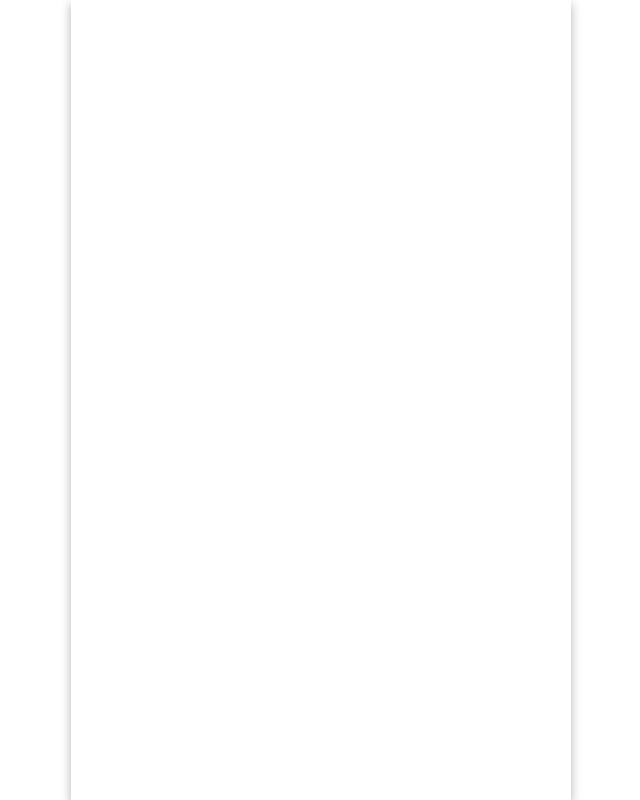
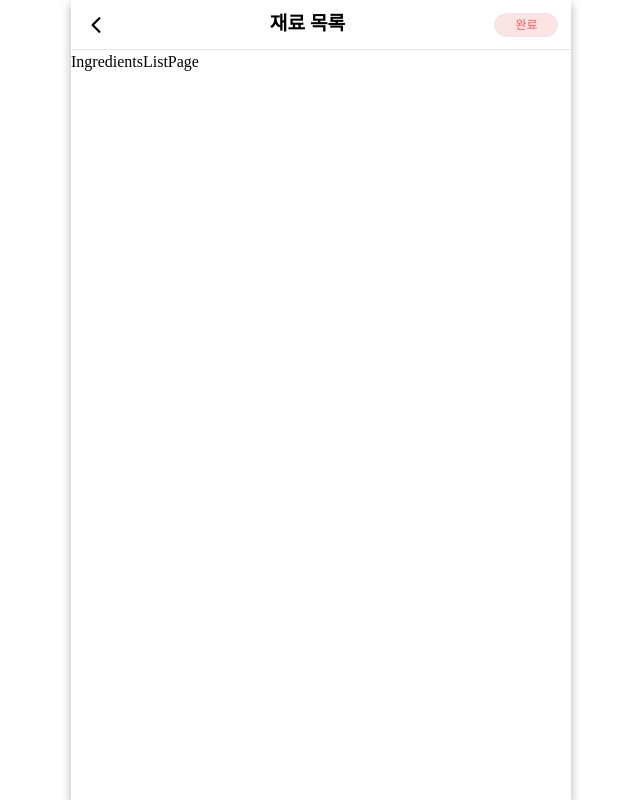
Before and after one commit to OZ-Coding-School/oz_02_main-001-FE, a React (Vite) app: page /ingredientList in a window 1280 px wide. Shown: the whole page, without its empty margins (319-959 px from the left). Built offline with nearby package versions, Linux system fonts and the light colour scheme; a web font is replaced by a local one.

Commit message:
Chore : Header 컴포넌트들  주석 추가

```diff
--- a/src/components/buttons/MoreButton.tsx
+++ b/src/components/buttons/MoreButton.tsx
@@ -1,6 +1,11 @@
 import React from "react";
 import { MdOutlineMoreHoriz } from "react-icons/md";
 
+/**
+ * 메세지 수정 or 삭제 관련하여 선택할 수 있는 더보기 버튼입니다.
+ * 레시피 페이지와 댓글에서 사용되기 때문에 buttons로 분류하였습니다.
+ * @returns
+ */
 const MoreButton: React.FC = () => {
   return (
     <div className="flex justify-center items-center w-[40px] h-[50px]">
--- a/src/components/header/AccountHeader.tsx
+++ b/src/components/header/AccountHeader.tsx
@@ -2,13 +2,16 @@ import React from "react";
 import { PiHeartStraightBold } from "react-icons/pi";
 import { RiSettings3Line } from "react-icons/ri";
 
+/**
+ * MyPage에서 사용되는 Header입니다.
+ */
 const AccountHeader: React.FC = () => {
   return (
-    <div className="flex justify-end items-center h-[50px] relative border-b-[1px]">
+    <div className="flex justify-end items-center h-[50px] relative border-b-[1px] cursor-pointer">
       <div className="flex justify-center items-center w-[40px] h-[50px]">
         <PiHeartStraightBold className="w-[24px] h-[24px]" />
       </div>
-      <div className="flex justify-center items-center w-[40px] h-[50px]">
+      <div className="flex justify-center items-center w-[40px] h-[50px] cursor-pointer">
         <RiSettings3Line className="w-[24px] h-[24px]" />
       </div>
     </div>
--- a/src/components/header/BackButton.tsx
+++ b/src/components/header/BackButton.tsx
@@ -4,10 +4,17 @@ import { IoIosArrowBack } from "react-icons/io";
 interface BackButtonProps {
   handleClick: () => void;
 }
-
+/**
+ * BackButton 컴포넌트입니다.
+ * @param handleClick BackButton을 클릭 했을 때 어디로 이동할 지
+ * @returns
+ */
 const BackButton: React.FC<BackButtonProps> = ({ handleClick }) => {
   return (
-    <div className="flex justify-center items-center w-[50px] h-[50px]" onClick={handleClick}>
+    <div
+      className="flex justify-center items-center w-[50px] h-[50px] cursor-pointer"
+      onClick={handleClick}
+    >
       <IoIosArrowBack className="w-[24px] h-[24px]" />
     </div>
   );
--- /dev/null
+++ b/src/components/header/ButtonHeader.tsx
@@ -0,0 +1,41 @@
+import React from "react";
+import BackButton from "./BackButton";
+import RoundedSmallButton from "@components/buttons/RoundedSmallButton";
+
+interface ButtonHeaderProps {
+  title: string;
+  buttonText: string;
+  handleBackBtnClick: () => void;
+  handleButtonClick: () => void;
+}
+
+/**
+ * IngredientsList,RecipeRegistration 페이지에서 사용되는 헤더
+ * 헤더 오른쪽에 버튼이 있는 경우
+ * @param title 타이틀
+ * @param buttonText 버튼에 들어갈 text
+ * @param handleBackBtnClick
+ * @param handleButtonClick 버튼 클릭 시 이벤트 핸들러
+ * @returns
+ */
+
+const ButtonHeader: React.FC<ButtonHeaderProps> = ({
+  title,
+  buttonText,
+  handleBackBtnClick,
+  handleButtonClick,
+}) => {
+  return (
+    <div className="flex justify-between items-center h-[50px] relative border-b-[1px]">
+      <BackButton handleClick={handleBackBtnClick!} />
+      <div className="flex justify-center items-center h-[50px]  ">
+        <span className="text-[1.2rem] font-bold">{title}</span>
+      </div>
+      <div className="flex justify-center items-center w-[65px] h-[50px] mr-3 relative ">
+        <RoundedSmallButton buttonText={buttonText} handleClick={handleButtonClick} />
+      </div>
+    </div>
+  );
+};
+
+export default ButtonHeader;
--- a/src/components/header/Header.tsx
+++ b/src/components/header/Header.tsx
@@ -6,17 +6,20 @@ interface HeaderProps {
   hasBackBtn?: boolean;
   title?: string;
   hasBell?: boolean;
-  hasButton?: boolean;
   handleBackBtnClick?: () => void;
 }
 
-const Header: React.FC<HeaderProps> = ({
-  hasBackBtn,
-  title,
-  hasBell,
-  hasButton,
-  handleBackBtnClick,
-}) => {
+/**
+ * Bookmark, IngredientSelection,
+ * Liked, Notification, Profile, Recommended 페이지에서 사용되는 헤더입니다.
+ * @param hasBackBtn BackButton 유무
+ * @param title 타이틀이 없으면 작성 X
+ * @param hasBell Bell 유무
+ * @param handleBackBtnClick BackButton 이벤트 핸들러
+ * @returns
+ */
+
+const Header: React.FC<HeaderProps> = ({ hasBackBtn, title, hasBell, handleBackBtnClick }) => {
   return (
     <div className="flex justify-center items-center h-[50px] relative border-b-[1px]">
       {hasBackBtn && (
@@ -34,13 +37,6 @@ const Header: React.FC<HeaderProps> = ({
           <Bell hasNotification={true} />
         </div>
       )}
-      {hasButton && (
-        <div className="absolute right-0">
-          <div className="flex justify-center items-center w-[50px] h-[50px] relative cursor-pointer">
-            <button>다음</button>
-          </div>
-        </div>
-      )}
     </div>
   );
 };
--- a/src/components/header/MainHeader.tsx
+++ b/src/components/header/MainHeader.tsx
@@ -3,6 +3,10 @@ import { IoIosSearch } from "react-icons/io";
 import Bell from "./Bell";
 import { useNavigate } from "react-router-dom";
 
+/**
+ * MainPage에서 사용되는 헤더입니다.
+ * @returns
+ */
 const MainHeader: React.FC = () => {
   const navigate = useNavigate();
   const handleClick = () => {
--- a/src/components/header/RecipeHeader.tsx
+++ b/src/components/header/RecipeHeader.tsx
@@ -4,6 +4,10 @@ import { useNavigate } from "react-router-dom";
 import { RiShare2Line } from "react-icons/ri";
 import MoreButton from "@components/buttons/MoreButton";
 
+/**
+ * RecipePage에서 사용되는 Header입니다.
+ * @returns
+ */
 const RecipeHeader: React.FC = () => {
   const navigate = useNavigate();
   const handleClick = () => {
--- a/src/components/header/SearchHeader.tsx
+++ b/src/components/header/SearchHeader.tsx
@@ -3,11 +3,16 @@ import { useNavigate } from "react-router-dom";
 import { AiOutlineCloseCircle } from "react-icons/ai";
 import BackButton from "./BackButton";
 
+/**
+ * SearchPage에서 사용되는 헤더입니다.
+ * @returns
+ */
 const SearchHeader: React.FC = () => {
   const navigate = useNavigate();
   const handleClick = () => {
     navigate(-1);
   };
+
   return (
     <div className="flex items-center h-[50px] relative border-b-[1px]">
       <BackButton handleClick={handleClick} />
--- a/src/pages/IngredientsListPage/page/index.tsx
+++ b/src/pages/IngredientsListPage/page/index.tsx
@@ -1,7 +1,13 @@
+import ButtonHeader from "@components/header/ButtonHeader";
 import React from "react";
 
 const IngredientsListPage = () => {
-  return <div></div>;
+  return (
+    <div>
+      <ButtonHeader title="재료 목록" buttonText="완료" />
+      <p>IngredientsListPage</p>
+    </div>
+  );
 };
 
 export default IngredientsListPage;
--- a/src/pages/NotificationPage/page/index.tsx
+++ b/src/pages/NotificationPage/page/index.tsx
@@ -9,7 +9,7 @@ const NotificationPage = () => {
   };
   return (
     <div>
-      <Header hasBackBtn={true} title="알림" hasBell={true} handleClick={handleClick} />
+      <Header hasBackBtn={true} title="알림" hasBell={true} handleBackBtnClick={handleClick} />
       <p>NotificationPage</p>
     </div>
   );
--- a/src/pages/RecipeRegistrationPage/page/index.tsx
+++ b/src/pages/RecipeRegistrationPage/page/index.tsx
@@ -1,11 +1,11 @@
 import Footer from "@components/footer/Footer";
-import Header from "@components/header/Header";
+import ButtonHeader from "@components/header/ButtonHeader";
 import React from "react";
 
 const RecipeRegistrationPage = () => {
   return (
     <div>
-      <Header hasBackBtn={true} title="레시피 작성 (1/4)" hasButton={true} />
+      <ButtonHeader title="레시피 작성 (1/4)" buttonText="다음" />
       <p>RecipeRegistrationPage</p>
       <Footer page="recipeRegistration" />
     </div>
```
Also changed, not shown: src/components/header/Bell.tsx (+8 -0 lines).
